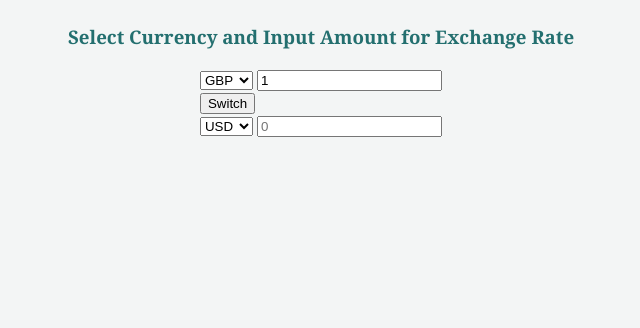
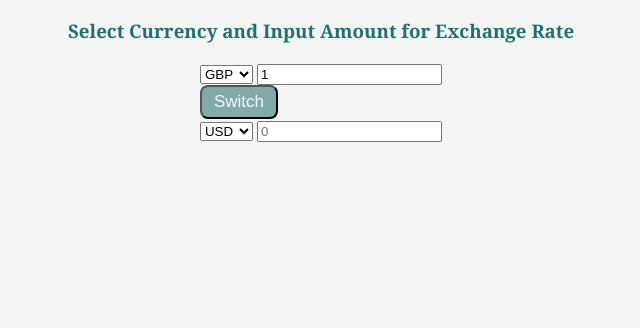
Before and after one commit to Alfy-Wyl/rate-pro, a plain HTML site: page index.html in a window 1280 px wide. Shown: the part 472-800 px from the top of the page, without its empty margins (319-959 px from the left). Drawn offline with Linux system fonts and the light colour scheme.

Commit message:
added code to style.css file

```diff
--- a/assests/css/style.css
+++ b/assests/css/style.css
@@ -40,3 +40,17 @@ h3 {
 h3 {
     text-align: center;
 }
+
+
+.btn {
+    border-radius: 8px;
+    cursor: pointer;
+    padding: 5px 12px;
+    font-size: 17px;
+    background-color: rgba(4, 86, 86, 0.47);
+    color:aliceblue
+}
+
+.btn:hover {
+    background-color: rgb(126, 130, 133);
+}
```
